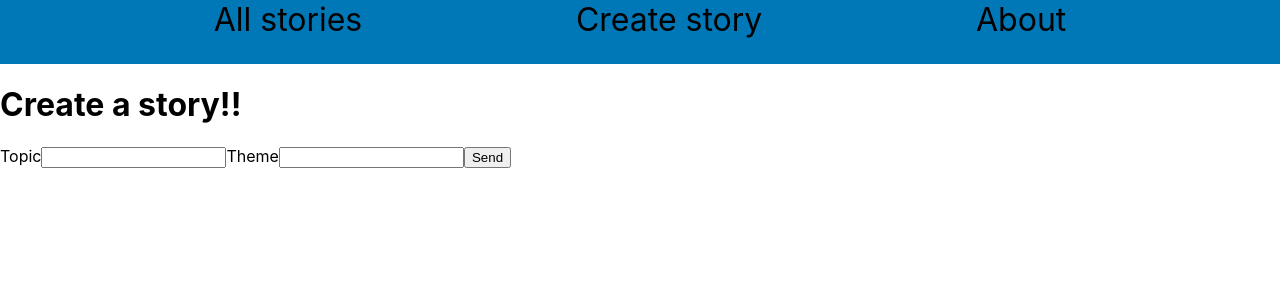
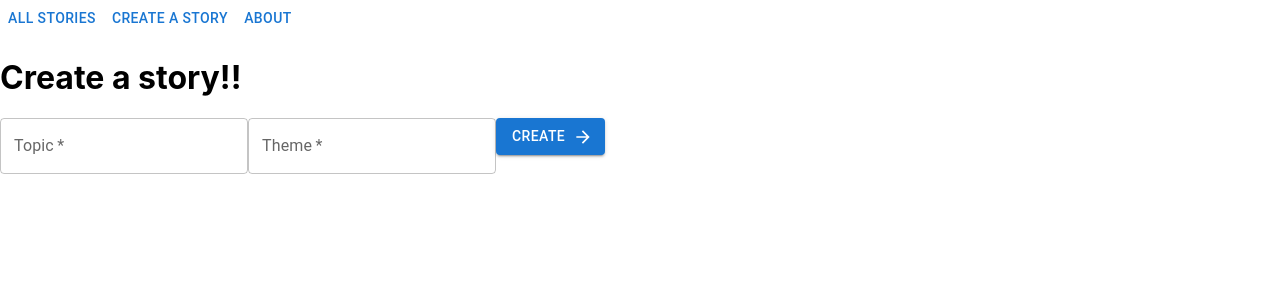
Before and after one commit to Eddy-cs/little-fiction, a Next.js app: page /create-story in a window 1280 px wide. Shown: the top 300 px of the page. Built offline with nearby package versions, Linux system fonts and the light colour scheme.

Commit message:
Added MUI styling

```diff
--- a/components/Navbar.js
+++ b/components/Navbar.js
@@ -1,20 +1,21 @@
 import styles from "./Navbar.module.css";
 import { Fragment } from "react";
 import Link from "next/link";
+import { Button } from "@mui/material";
 
 function NavbarLayout() {
   return (
     <Fragment>
-      <div className={styles.test}>
+      <div>
         <img></img>
         <Link href="/">
-          <span className={styles.nav__buttons}>All stories</span>
+          <Button variant="text">All stories</Button>
         </Link>
         <Link href="/create-story">
-          <span className={styles.nav__buttons}>Create story</span>
+          <Button variant="text">Create a story</Button>
         </Link>
         <Link href="/create-story">
-          <span className={styles.nav__buttons}>About</span>
+          <Button variant="text">About</Button>
         </Link>
       </div>
     </Fragment>
--- a/components/StoryForm.js
+++ b/components/StoryForm.js
@@ -1,8 +1,7 @@
-//Create a new story
-//Add new story to main page
-
 import { Fragment, useState } from "react";
 import { useRef } from "react";
+import { TextField, Button } from "@mui/material";
+import ArrowForwardIcon from "@mui/icons-material/ArrowForward";
 
 function StoryForm(props) {
   const topicRef = useRef();
@@ -40,13 +39,17 @@ function StoryForm(props) {
 
   return (
     <Fragment>
-      <form onSubmit={submitHandler}>
+      <form autoComplete="off" onSubmit={submitHandler}>
         <h1>Create a story!!</h1>
-        <label>Topic</label>
-        <input required id="topic" ref={topicRef} type="text" />
-        <label>Theme</label>
-        <input required id="theme" ref={themeRef} type="text" />
-        <button>Send</button>
+        <TextField required inputRef={topicRef} label="Topic" />
+        <TextField required inputRef={themeRef} label="Theme" />
+        <Button
+          variant="contained"
+          type="submit"
+          endIcon={<ArrowForwardIcon />}
+        >
+          Create
+        </Button>
       </form>
       {/* Temporary display for API result */}
       <div>{result}</div>
--- a/package.json
+++ b/package.json
@@ -9,6 +9,10 @@
     "lint": "next lint"
   },
   "dependencies": {
+    "@emotion/react": "^11.9.3",
+    "@emotion/styled": "^11.9.3",
+    "@mui/icons-material": "^5.8.4",
+    "@mui/material": "^5.8.7",
     "next": "12.1.6",
     "openai": "^3.0.0",
     "package.json": "^2.0.1",
--- a/pages/_app.js
+++ b/pages/_app.js
@@ -1,7 +1,14 @@
-import '../styles/globals.css'
+import { Fragment } from "react";
+import NavbarLayout from "../components/Navbar";
+import "../styles/globals.css";
 
 function MyApp({ Component, pageProps }) {
-  return <Component {...pageProps} />
+  return (
+    <Fragment>
+      <NavbarLayout />
+      <Component {...pageProps} />
+    </Fragment>
+  );
 }
 
-export default MyApp
+export default MyApp;
--- a/pages/api/generate.js
+++ b/pages/api/generate.js
@@ -1,19 +1,19 @@
-import { Configuration, OpenAIApi } from "openai";
+// import { Configuration, OpenAIApi } from "openai";
 
-const configuration = new Configuration({
-  apiKey: process.env.OPENAI_API_KEY,
-});
-const openai = new OpenAIApi(configuration);
+// const configuration = new Configuration({
+//   apiKey: process.env.OPENAI_API_KEY,
+// });
+// const openai = new OpenAIApi(configuration);
 
-export default async function (req, res) {
-  const completion = await openai.createCompletion({
-    model: "text-davinci-002",
-    prompt: generatePrompt(req.body.topic, req.body.theme),
-    temperature: 0.6,
-  });
-  res.status(200).json({ result: completion.data.choices[0].text });
-}
+// export default async function (req, res) {
+//   const completion = await openai.createCompletion({
+//     model: "text-davinci-002",
+//     prompt: generatePrompt(req.body.topic, req.body.theme),
+//     temperature: 0.6,
+//   });
+//   res.status(200).json({ result: completion.data.choices[0].text });
+// }
 
-function generatePrompt(topic, theme) {
-  return `This is a story made with the following ${topic} and ${theme}:`;
-}
+// function generatePrompt(topic, theme) {
+//   return `This is a story made with the following ${topic} and ${theme}:`;
+// }
--- a/pages/create-story.js
+++ b/pages/create-story.js
@@ -1,5 +1,4 @@
 import { Fragment } from "react";
-import NavbarLayout from "../components/Navbar";
 import StoryForm from "../components/StoryForm";
 
 function CreateStory() {
@@ -15,7 +14,6 @@ function CreateStory() {
 
   return (
     <Fragment>
-      <NavbarLayout />
       <StoryForm onAddStory={storeStoryHandler} />
     </Fragment>
   );
--- a/pages/index.js
+++ b/pages/index.js
@@ -1,7 +1,6 @@
 //Main page displaying all stories
 import { Fragment, useEffect } from "react";
 import { useState } from "react";
-import NavbarLayout from "../components/Navbar";
 import StoryList from "../components/StoryList";
 
 function HomePage() {
@@ -34,7 +33,6 @@ function HomePage() {
   }, []);
   return (
     <Fragment>
-      <NavbarLayout />
       {isLoading === true ? (
         <StoryList stories={stories} />
       ) : (
```
Also changed, not shown: components/StoryList.js (+7 -1 lines), 1 other file (tests, documents, lock files or other folders).
